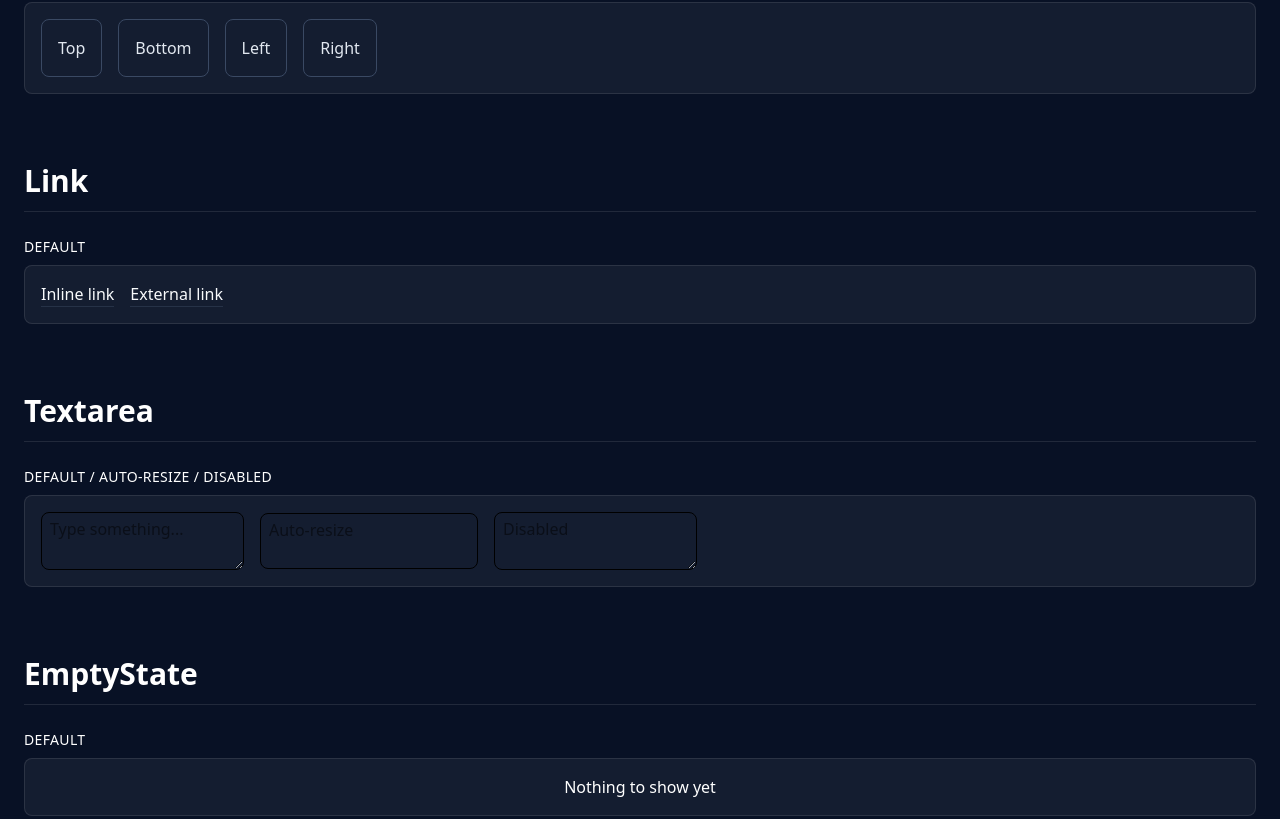
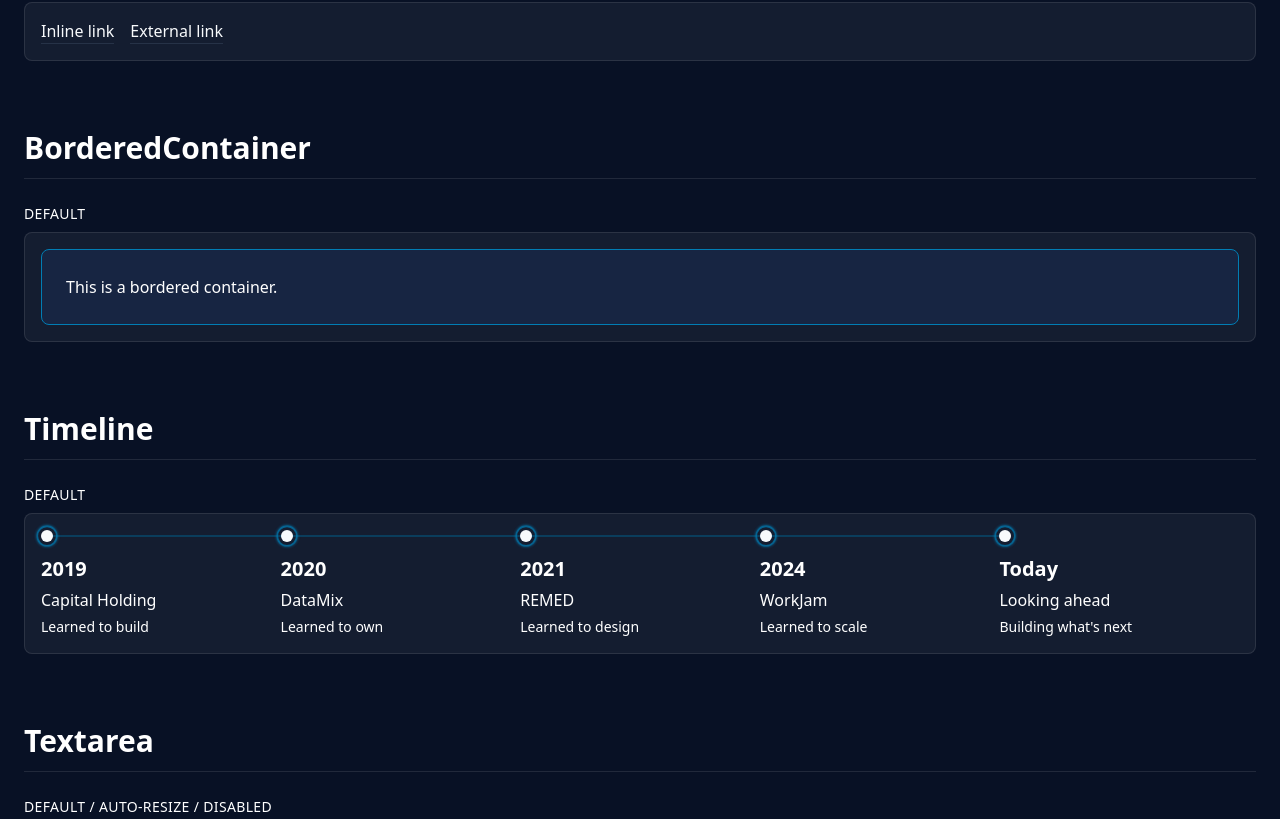
Before and after one commit to VladyslavSpasibozhko/portfolio, a React (Vite) app in the folder client/: page / in a window 1280 px wide. Shown: the part 3621-4440 px from the top of the page. Built offline with nearby package versions, Linux system fonts and the light colour scheme.

Commit message:
feat: bulilt timeline and bordered container components

```diff
--- /dev/null
+++ b/client/src/components/atoms/BorderedContainer.tsx
@@ -0,0 +1,19 @@
+import type { ReactNode } from "react";
+
+interface BorderedContainerProps {
+  children: ReactNode;
+  className?: string;
+}
+
+export function BorderedContainer({
+  children,
+  className = "",
+}: BorderedContainerProps) {
+  return (
+    <div
+      className={`p-6 rounded-lg border border-border-focus bg-background-700 ${className}`}
+    >
+      {children}
+    </div>
+  );
+}
--- /dev/null
+++ b/client/src/components/molecules/Timeline.tsx
@@ -0,0 +1,81 @@
+import { Typography } from "@components/atoms/Typography";
+import { useEffect, useRef } from "react";
+
+export interface TimelineItem {
+  year: string;
+  title: string;
+  description: string;
+}
+
+interface TimelineProps {
+  items: TimelineItem[];
+  className?: string;
+}
+
+interface TimelineEntryProps {
+  item: TimelineItem;
+  isLast: boolean;
+}
+
+function TimelineEntry({ item, isLast }: TimelineEntryProps) {
+  const dotRef = useRef<HTMLDivElement>(null);
+  const lineRef = useRef<HTMLDivElement>(null);
+
+  useEffect(() => {
+    const dot = dotRef.current;
+    const line = lineRef.current;
+    if (!dot || !line) return;
+
+    // The line is centered on the dot's own rendered size rather than a
+    // fixed offset, so it stays aligned if the dot's size ever changes
+    // (e.g. a future responsive size prop).
+    const center = () => {
+      line.style.top = `${dot.offsetHeight / 2}px`;
+      line.style.left = `${dot.offsetWidth / 2}px`;
+    };
+
+    center();
+
+    const observer = new ResizeObserver(center);
+    observer.observe(dot);
+    return () => observer.disconnect();
+  }, []);
+
+  return (
+    <div className="relative flex flex-1 flex-col items-start gap-3">
+      <div
+        ref={dotRef}
+        className="relative z-10 h-12 w-12 rounded-full bg-background-white after:absolute after:w-full after:h-full after:z-20 after:border after:border-border-focus after:rounded-lg after:animate-pulse-scale"
+      />
+      {!isLast && (
+        <div
+          ref={lineRef}
+          className="absolute w-full -translate-y-1/2 border-t border-border-highlight"
+        />
+      )}
+      <div className="flex flex-col gap-1">
+        <Typography tag="h4">{item.year}</Typography>
+        <Typography tag="span" className="text-text-blue">
+          {item.title}
+        </Typography>
+        <Typography tag="small" className="text-text-400">
+          {item.description}
+        </Typography>
+      </div>
+    </div>
+  );
+}
+
+export function Timeline({ items, className = "" }: TimelineProps) {
+  return (
+    <div className={`flex ${className}`}>
+      {items.map((item, index) => (
+        <TimelineEntry
+          key={item.year}
+          item={item}
+          isLast={index === items.length - 1}
+        />
+      ))}
+    </div>
+  );
+}
--- a/client/src/index.css
+++ b/client/src/index.css
@@ -12,6 +12,7 @@
   --color-text-blue: #7ab6ff;
   --color-text-sky: #a7e4ff;
 
+  --color-background-white: #f8fafc;
   --color-background-950: #081125;
   --color-background-900: #0b152b;
   --color-background-850: #0e1a31;
@@ -21,6 +22,7 @@
   --color-background-glassStrong: rgba(5, 8, 16, 0.88);
   --color-background-error: #82181a;
 
+  --color-border-white: #f8fafc;
   --color-border-subtle: #172033;
   --color-border-DEFAULT: #263247;
   --color-border-strong: #3a4963;
@@ -166,9 +168,9 @@
   --border-width-5: 5px;
   --border-width-6: 6px;
 
-  --shadow-sm: 0 4px 16px;
-  --shadow-md: 0 12px 40px;
-  --shadow-lg: 0 24px 80px;
+  --shadow-sm: 0 0 2px;
+  --shadow-md: 0 0 4px;
+  --shadow-lg: 0 0 6px;
 }
 
 *,
@@ -192,3 +194,21 @@ body {
   -webkit-font-smoothing: antialiased;
   -moz-osx-font-smoothing: grayscale;
 }
+
+@keyframes pulse-scale {
+  0% {
+    transform: scale(1);
+    box-shadow: none;
+  }
+  50% {
+    transform: scale(2);
+    box-shadow: var(--shadow-sm) var(--color-accent-sky);
+  }
+  100% {
+    opacity: 0;
+  }
+}
+
+@utility animate-pulse-scale {
+  animation: pulse-scale 2s ease-in-out infinite;
+}
--- a/client/src/pages/LibraryPage.tsx
+++ b/client/src/pages/LibraryPage.tsx
@@ -1,5 +1,6 @@
 import { useState } from "react";
 import { Badge } from "@components/atoms/Badge";
+import { BorderedContainer } from "@components/atoms/BorderedContainer";
 import { Button } from "@components/atoms/Button";
 import { Icon, type IconName } from "@components/atoms/Icon";
 import { Link } from "@components/atoms/Link";
@@ -10,6 +11,7 @@ import { EmptyState } from "@components/molecules/EmptyState";
 import { IconButton } from "@components/molecules/IconButton";
 import { Markdown } from "@components/molecules/Markdown";
 import { Modal } from "@components/molecules/Modal";
+import { Timeline } from "@components/molecules/Timeline";
 
 const ICON_NAMES: IconName[] = [
   "ai-chat",
@@ -413,6 +415,69 @@ export function LibraryPage() {
         </Example>
       </Section>
 
+      <Section title="Link">
+        <Example label="Default">
+          <Link href="#">Inline link</Link>
+          <Link href="#" target="_blank" rel="noopener noreferrer">
+            External link
+          </Link>
+        </Example>
+      </Section>
+
+      <Section title="BorderedContainer">
+        <Example label="Default">
+          <BorderedContainer className="w-full">
+            <Typography tag="p">This is a bordered container.</Typography>
+          </BorderedContainer>
+        </Example>
+      </Section>
+
+      <Section title="Timeline">
+        <Example label="Default">
+          <div className="w-full">
+            <Timeline
+              items={[
+                {
+                  year: "2019",
+                  title: "Capital Holding",
+                  description: "Learned to build",
+                },
+                {
+                  year: "2020",
+                  title: "DataMix",
+                  description: "Learned to own",
+                },
+                {
+                  year: "2021",
+                  title: "REMED",
+                  description: "Learned to design",
+                },
+                {
+                  year: "2024",
+                  title: "WorkJam",
+                  description: "Learned to scale",
+                },
+                {
+                  year: "Today",
+                  title: "Looking ahead",
+                  description: "Building what's next",
+                },
+              ]}
+            />
+          </div>
+        </Example>
+      </Section>
+
+      {/* COMPONENTS WHICH ARE DISPLAYED BELOW DELAYED IN THEIR DEVELOPMENT */}
+
+      <Section title="Textarea">
+        <Example label="Default / auto-resize / disabled">
+          <Textarea placeholder="Type something..." rows={2} />
+          <Textarea placeholder="Auto-resize" autoResize maxHeight={500} />
+          <Textarea placeholder="Disabled" disabled />
+        </Example>
+      </Section>
+
       <Section title="Tooltip">
         <Example label="Sides">
           <Tooltip content="Top tooltip" side="top">
@@ -427,23 +492,6 @@ export function LibraryPage() {
           <Tooltip content="Right tooltip" side="right">
             <Button variant="secondary">Right</Button>
           </Tooltip>
-        </Example>
-      </Section>
-
-      <Section title="Link">
-        <Example label="Default">
-          <Link href="#">Inline link</Link>
-          <Link href="#" target="_blank" rel="noopener noreferrer">
-            External link
-          </Link>
-        </Example>
-      </Section>
-
-      <Section title="Textarea">
-        <Example label="Default / auto-resize / disabled">
-          <Textarea placeholder="Type something..." rows={2} />
-          <Textarea placeholder="Auto-resize" autoResize maxHeight={500} />
-          <Textarea placeholder="Disabled" disabled />
         </Example>
       </Section>
 
```
